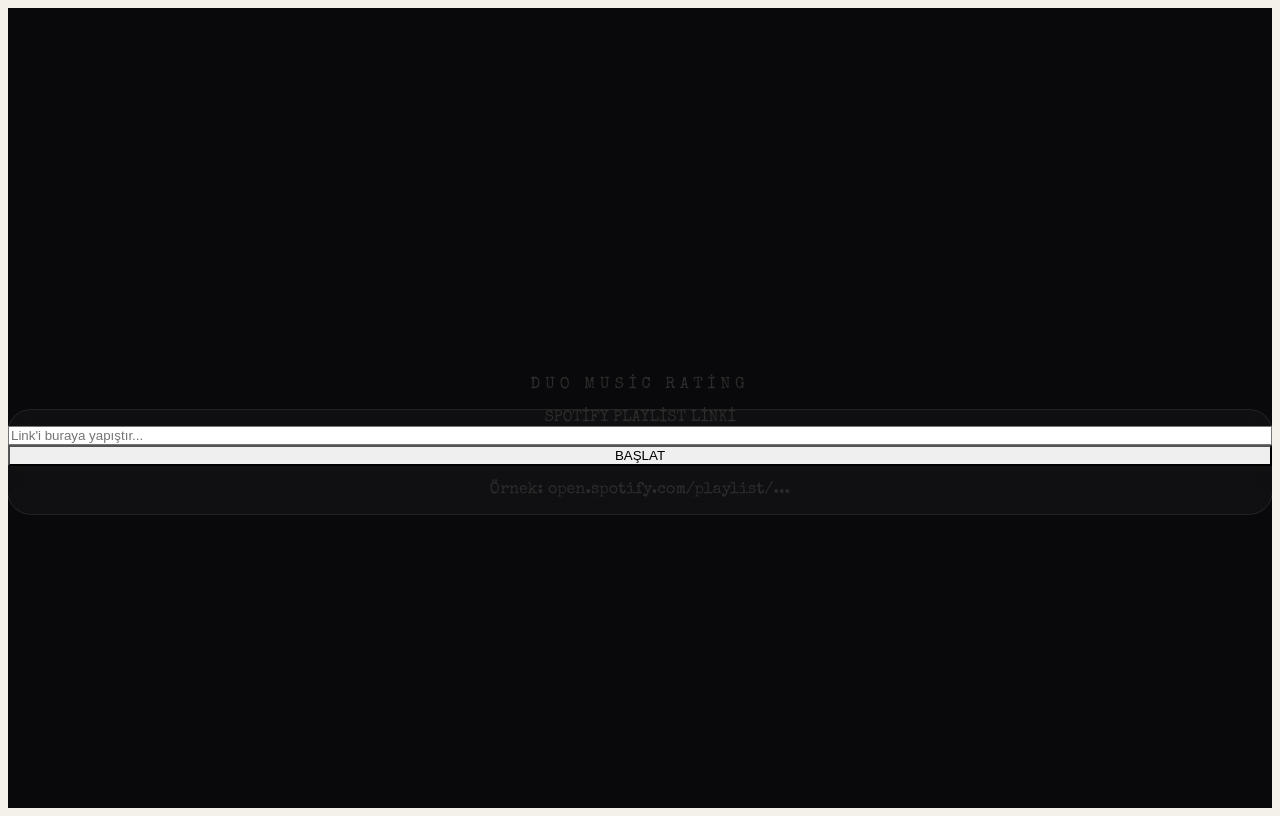
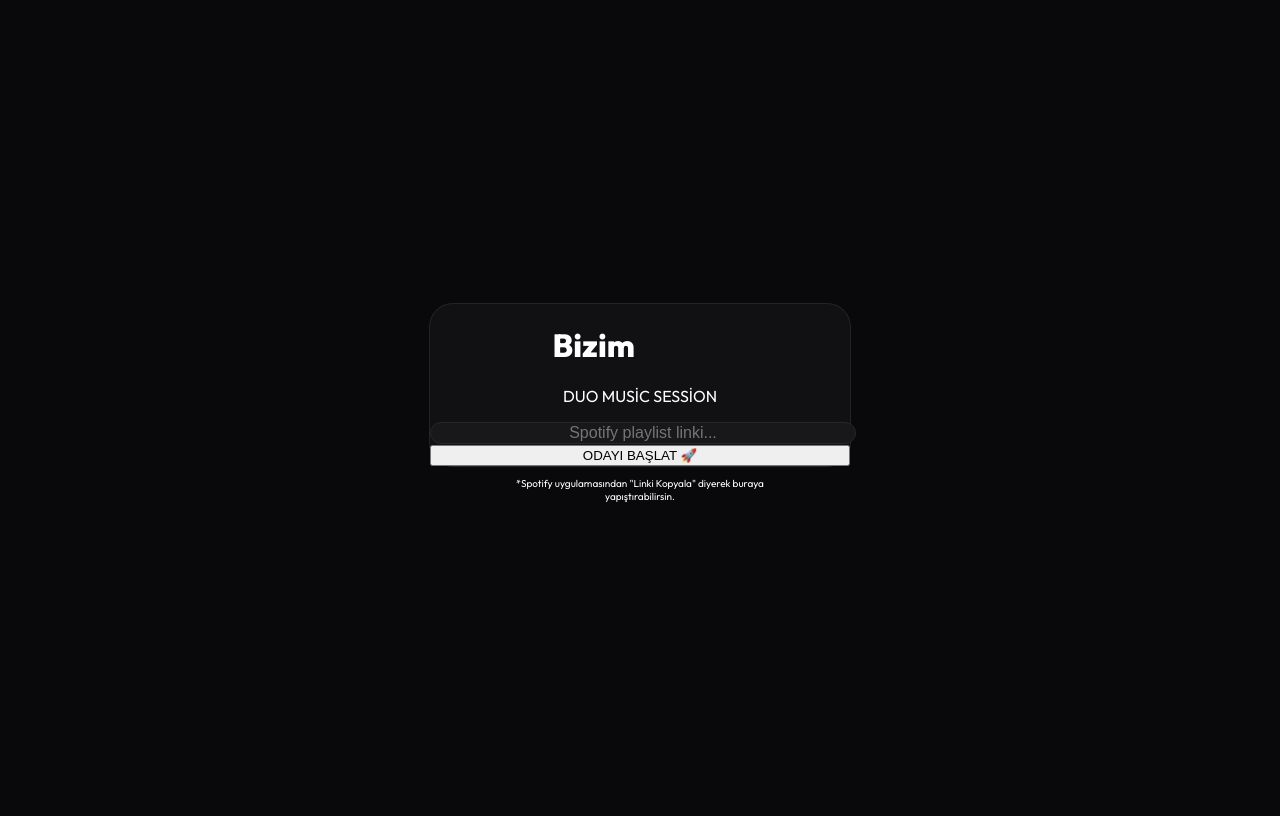
Before and after one commit to tugracoskun/our-mixtape, a Next.js app in the folder our-mixtape/: page / in a window 1280 px wide. Built offline with nearby package versions, Linux system fonts and the light colour scheme.

Commit message:
new design

```diff
--- a/our-mixtape/app/globals.css
+++ b/our-mixtape/app/globals.css
@@ -3,52 +3,69 @@
 @tailwind utilities;
 
 :root {
-  --background: #09090b; /* Çok koyu gri (neredeyse siyah) */
-  --foreground: #fafafa;
-  --accent: #f472b6; /* Cute Pink */
+  --bg-dark: #09090b;
+  --panel-bg: rgba(24, 24, 27, 0.6);
+  --accent-pink: #ec4899;
 }
 
 body {
-  background-color: var(--background);
-  color: var(--foreground);
-  font-family: system-ui, -apple-system, sans-serif; /* Modern sans-serif font */
+  background-color: var(--bg-dark);
+  color: #ffffff;
+  overflow-x: hidden; /* Yatay kaymayı engelle */
 }
 
-/* Glassmorphism Kutular */
-.glass-panel {
-  background: rgba(255, 255, 255, 0.03);
-  backdrop-filter: blur(10px);
+/* Modern Glass Panel */
+.glass-card {
+  background-color: var(--panel-bg);
+  backdrop-filter: blur(16px);
+  -webkit-backdrop-filter: blur(16px);
   border: 1px solid rgba(255, 255, 255, 0.08);
   border-radius: 24px;
 }
 
-/* Modern Slider Stili */
+/* Input Alanları */
+input[type="text"], textarea {
+  background-color: #18181b;
+  border: 1px solid #27272a;
+  color: white;
+  border-radius: 16px;
+  outline: none;
+  transition: all 0.3s ease;
+  font-size: 16px; /* Mobilde zoom yapmayı engeller */
+}
+
+input[type="text"]:focus, textarea:focus {
+  border-color: var(--accent-pink);
+  box-shadow: 0 0 0 4px rgba(236, 72, 153, 0.15);
+  background-color: #27272a;
+}
+
+/* Slider Özelleştirme */
 input[type=range] {
   -webkit-appearance: none;
-  width: 100%;
   background: transparent;
+  height: 24px; /* Tıklama alanı genişletildi */
+  cursor: pointer;
 }
 
 input[type=range]::-webkit-slider-track {
   width: 100%;
   height: 6px;
-  cursor: pointer;
-  background: #27272a;
+  background: #3f3f46;
   border-radius: 999px;
 }
 
 input[type=range]::-webkit-slider-thumb {
   -webkit-appearance: none;
-  height: 18px;
-  width: 18px;
+  height: 22px;
+  width: 22px;
   border-radius: 50%;
-  background: var(--accent);
-  cursor: pointer;
-  margin-top: -6px; /* Thumb'ı ortalamak için */
-  box-shadow: 0 0 10px rgba(244, 114, 182, 0.4);
-  transition: transform 0.1s;
+  background: var(--accent-pink);
+  margin-top: -8px;
+  box-shadow: 0 0 15px rgba(236, 72, 153, 0.6);
+  transition: transform 0.2s cubic-bezier(0.175, 0.885, 0.32, 1.275);
 }
 
 input[type=range]::-webkit-slider-thumb:hover {
-  transform: scale(1.2);
+  transform: scale(1.3);
 }
--- a/our-mixtape/app/layout.tsx
+++ b/our-mixtape/app/layout.tsx
@@ -1,17 +1,15 @@
 import type { Metadata } from "next";
-import { Special_Elite } from "next/font/google";
+import { Outfit } from "next/font/google"; // Modern, geometrik font
 import "./globals.css";
 
-// Retro Daktilo Fontu
-const retroFont = Special_Elite({
-  weight: "400",
+const modernFont = Outfit({
   subsets: ["latin"],
-  variable: "--font-retro"
+  weight: ["300", "400", "600", "800"]
 });
 
 export const metadata: Metadata = {
-  title: "Bizim Kaset",
-  description: "Spotify Playlist Rating",
+  title: "Bizim Kaset | Duo Session",
+  description: "Birlikte Müzik Puanlama",
 };
 
 export default function RootLayout({
@@ -21,7 +19,7 @@
 }>) {
   return (
     <html lang="tr">
-      <body className={`${retroFont.className} antialiased bg-[#f4f1ea] text-[#2c2c2c]`}>
+      <body className={`${modernFont.className} antialiased bg-[#09090b] text-white overflow-hidden`}>
         {children}
       </body>
     </html>
--- a/our-mixtape/app/page.tsx
+++ b/our-mixtape/app/page.tsx
@@ -1,159 +1,178 @@
 "use client";
 
-import { useState } from "react";
+import { useState, Suspense } from "react";
+import { useSearchParams, useRouter } from "next/navigation";
 
-export default function Home() {
+function HomeContent() {
+  const router = useRouter();
+  const searchParams = useSearchParams();
+
+  // --- ÖNEMLİ DEĞİŞİKLİK ---
+  // Artık 'activePlaylistId' için useState ve useEffect kullanmıyoruz.
+  // Direkt URL'den okuyoruz. Bu sayede sonsuz döngü hatası kökten çözülüyor.
+  const activePlaylistId = searchParams.get("playlist");
+
   const [inputUrl, setInputUrl] = useState("");
-  const [embedUrl, setEmbedUrl] = useState<string | null>(null);
+  const [ratings, setRatings] = useState({ lyrics: 5, beat: 5, vibe: 5 });
+  const [copied, setCopied] = useState(false);
 
-  // Puanlar
-  const [ratings, setRatings] = useState({ lyrics: 5, beat: 5, vibe: 5 });
-
-  // Linki Embed formatına çeviren fonksiyon
   const handleLoadPlaylist = () => {
-    if (!inputUrl.includes("spotify.com")) {
-      alert("Lütfen geçerli bir Spotify linki gir! 🎵");
+    let id = "";
+    if (inputUrl.includes("playlist/")) {
+      id = inputUrl.split("playlist/")[1].split("?")[0];
+    } else if (inputUrl.length > 5) {
+      id = inputUrl;
+    } else {
+      alert("Geçerli bir link değil!");
       return;
     }
-    const formattedUrl = inputUrl.replace("open.spotify.com/", "open.spotify.com/embed/");
-    setEmbedUrl(formattedUrl);
+    // State güncellemek yerine direkt URL'yi güncelliyoruz.
+    // Sayfa otomatik olarak "Playlist Modu"na geçecek.
+    router.push(`/?playlist=${id}`);
+  };
+
+  const copyInviteLink = () => {
+    const link = window.location.href;
+    navigator.clipboard.writeText(link);
+    setCopied(true);
+    setTimeout(() => setCopied(false), 2000);
+  };
+
+  // Çıkış yaparken sadece ana sayfaya yönlendiriyoruz
+  const handleExit = () => {
+    router.push("/");
   };
 
   return (
-    <main className="min-h-screen flex flex-col items-center justify-center p-4 md:p-8 relative overflow-hidden bg-[#09090b] font-sans">
+    <main className="min-h-screen bg-[#09090b] text-white flex flex-col items-center py-10 px-4 selection:bg-pink-500/30 overflow-x-hidden">
 
-      {/* --- ARKA PLAN EFEKTLERİ --- */}
-      <div className="fixed top-[-20%] left-[-10%] w-[600px] h-[600px] bg-purple-600/20 rounded-full blur-[120px] pointer-events-none mix-blend-screen"></div>
-      <div className="fixed bottom-[-20%] right-[-10%] w-[600px] h-[600px] bg-pink-600/20 rounded-full blur-[120px] pointer-events-none mix-blend-screen"></div>
+      {/* --- GİRİŞ EKRANI (URL'de playlist yoksa göster) --- */}
+      {!activePlaylistId && (
+        <div className="flex-1 w-full flex flex-col items-center justify-center">
 
-      {/* --- BAŞLIK --- */}
-      <header className="mb-10 z-10 text-center">
-        <h1 className="text-5xl md:text-6xl font-black tracking-tight bg-gradient-to-r from-white via-pink-200 to-purple-200 bg-clip-text text-transparent drop-shadow-sm">
-          Bizim Kaset
+          <div className="w-full max-w-[420px] glass-card p-8 md:p-10 relative shadow-2xl flex flex-col items-center text-center gap-8 animate-in fade-in zoom-in duration-500">
+
+            <div className="absolute top-1/2 left-1/2 -translate-x-1/2 -translate-y-1/2 w-[200px] h-[200px] bg-pink-500/20 rounded-full blur-[80px] -z-10 pointer-events-none"></div>
+
+            <div className="space-y-2">
+              <h1 className="text-4xl font-black tracking-tighter drop-shadow-lg">
+                Bizim <span className="text-transparent bg-clip-text bg-gradient-to-r from-pink-500 to-purple-500">Kaset</span>
               </h1>
-        <p className="text-zinc-500 text-xs md:text-sm mt-3 tracking-[0.3em] uppercase font-bold">
-          Duo Music Rating
+              <p className="text-zinc-400 text-xs font-medium uppercase tracking-widest">
+                Duo Music Session
               </p>
-      </header>
+            </div>
 
-      {/* --- GİRİŞ EKRANI (Link Yoksa) --- */}
-      {!embedUrl && (
-        <div className="glass-panel p-8 md:p-12 w-full max-w-xl text-center animate-in fade-in zoom-in duration-500 border border-white/10 shadow-2xl">
-          <label className="block text-zinc-300 text-sm font-bold mb-6 tracking-wide uppercase">
-            Spotify Playlist Linki
-          </label>
-
-          <div className="flex flex-col sm:flex-row gap-4">
+            <div className="w-full space-y-4">
               <input
                 type="text"
-              placeholder="Link'i buraya yapıştır..."
-              className="flex-1 bg-zinc-900/80 border border-zinc-700 rounded-2xl px-6 py-4 text-white focus:outline-none focus:border-pink-500 focus:ring-2 focus:ring-pink-500/20 transition-all placeholder-zinc-600"
+                placeholder="Spotify playlist linki..."
+                className="w-full px-4 py-4 text-center bg-black/40 border-white/10 focus:border-pink-500 placeholder:text-zinc-600 rounded-xl"
                 value={inputUrl}
                 onChange={(e) => setInputUrl(e.target.value)}
               />
 
-            {/* --- MODERN BUTON 1: AÇ --- */}
               <button
                 onClick={handleLoadPlaylist}
-              className="bg-gradient-to-r from-pink-500 to-purple-600 text-white px-8 py-4 rounded-2xl font-bold tracking-wider hover:shadow-[0_0_20px_rgba(236,72,153,0.6)] hover:scale-105 active:scale-95 transition-all duration-300"
+                className="w-full bg-white text-black font-bold py-4 rounded-xl shadow-lg hover:bg-pink-50 hover:scale-[1.02] active:scale-95 transition-all uppercase tracking-wider text-sm"
               >
-              BAŞLAT
+                Odayı Başlat 🚀
               </button>
             </div>
+          </div>
 
-          <p className="text-zinc-600 text-xs mt-6">
-            Örnek: open.spotify.com/playlist/...
+          <p className="mt-8 text-zinc-600 text-[10px] text-center max-w-[300px]">
+            {/* Tırnak işaretini &quot; ile düzelttik */}
+            *Spotify uygulamasından &quot;Linki Kopyala&quot; diyerek buraya yapıştırabilirsin.
           </p>
         </div>
       )}
 
-      {/* --- ANA EKRAN (Link Varsa) --- */}
-      {embedUrl && (
-        <div className="w-full max-w-7xl grid grid-cols-1 lg:grid-cols-12 gap-8 z-10 animate-in slide-in-from-bottom-8 duration-700">
+      {/* --- PLAYLIST EKRANI (URL'de playlist varsa göster) --- */}
+      {activePlaylistId && (
+        <div className="w-full max-w-[800px] flex flex-col gap-6 animate-in slide-in-from-bottom-4 duration-700">
 
-          {/* SOL: Spotify Embed Player (Genişlik: 7 birim) */}
-          <div className="lg:col-span-7 glass-panel p-2 h-[550px] lg:h-[650px] shadow-[0_20px_50px_rgba(0,0,0,0.5)] border border-white/5 bg-[#121212]">
+          {/* HEADER */}
+          <header className="glass-card h-16 px-6 flex items-center justify-between bg-[#09090b]/80 sticky top-4 z-50 shadow-xl">
+            <div className="flex items-center gap-2">
+               <span className="text-xl">💿</span>
+               <h1 className="text-lg font-bold tracking-tight hidden sm:block">Bizim Kaset</h1>
+            </div>
+
+            <div className="flex items-center gap-2">
+              <button
+                onClick={copyInviteLink}
+                className={`text-[10px] font-bold px-4 py-2 rounded-lg transition-all border border-white/10 ${
+                  copied ? "bg-green-500 text-black border-green-400" : "bg-zinc-800 hover:bg-zinc-700 text-white"
+                }`}
+              >
+                {copied ? "KOPYALANDI" : "🔗 DAVET"}
+              </button>
+              <button
+                onClick={handleExit}
+                className="text-[10px] font-bold px-4 py-2 rounded-lg bg-black/40 hover:bg-red-900/50 text-zinc-400 hover:text-white border border-white/5 transition-colors"
+              >
+                ÇIKIŞ
+              </button>
+            </div>
+          </header>
+
+          {/* PLAYER */}
+          <div className="glass-card p-2 shadow-2xl h-[450px]">
              <iframe
-              src={embedUrl}
+                src={`https://open.spotify.com/embed/playlist/${activePlaylistId}?utm_source=generator&theme=0`}
                 width="100%"
                 height="100%"
                 allow="autoplay; clipboard-write; encrypted-media; fullscreen; picture-in-picture"
                 loading="lazy"
-              className="rounded-2xl border-none"
+                className="rounded-xl border-none bg-[#121212]"
               ></iframe>
           </div>
 
-          {/* SAĞ: Puanlama Paneli (Genişlik: 5 birim) */}
-          <div className="lg:col-span-5 glass-panel p-6 md:p-8 flex flex-col h-full bg-zinc-900/40 border border-white/10 backdrop-blur-xl">
+          {/* PUANLAMA */}
+          <div className="glass-card p-6 md:p-8 relative overflow-hidden">
+            <div className="absolute top-0 left-0 w-full h-1 bg-gradient-to-r from-transparent via-pink-500 to-transparent opacity-30"></div>
 
-            <div className="flex justify-between items-center mb-8 pb-4 border-b border-white/10">
-              <h2 className="text-2xl font-bold text-white flex items-center gap-2">
-                Puanlama <span className="text-sm bg-pink-500/20 text-pink-300 px-2 py-1 rounded-md">#Canlı</span>
+            <div className="text-center mb-8">
+              <h2 className="text-xl font-bold inline-flex items-center gap-2">
+                Puanlama
+                <span className="w-1.5 h-1.5 rounded-full bg-pink-500 animate-pulse"></span>
               </h2>
-              <button
-                onClick={() => setEmbedUrl(null)}
-                className="text-xs font-bold text-zinc-500 hover:text-white transition-colors bg-zinc-800 hover:bg-zinc-700 px-3 py-1.5 rounded-lg"
-              >
-                ÇIKIŞ
-              </button>
             </div>
 
-            <div className="space-y-8 flex-1 overflow-y-auto pr-2 custom-scrollbar">
-              {/* Slider 1 */}
-              <div className="group">
-                <div className="flex justify-between text-sm font-bold mb-3">
-                  <span className="text-pink-400 group-hover:text-pink-300 transition-colors">SÖZLER 🎤</span>
-                  <span className="bg-zinc-800 text-white px-3 py-1 rounded-lg border border-zinc-700">{ratings.lyrics}/10</span>
+            <div className="grid grid-cols-1 md:grid-cols-2 gap-8 md:gap-12">
+
+              {/* Sliderlar */}
+              <div className="space-y-6">
+                 {['Lyrics 🎤', 'Beat 🥁', 'Vibe ✨'].map((label, idx) => {
+                   const key = label.split(' ')[0].toLowerCase() as keyof typeof ratings;
+                   return (
+                    <div key={idx} className="space-y-2">
+                      <div className="flex justify-between items-center text-xs font-bold text-zinc-400">
+                        <span>{label}</span>
+                        <span className="text-white">{ratings[key]}/10</span>
                       </div>
                       <input
                         type="range" min="1" max="10"
-                  className="w-full accent-pink-500"
-                  value={ratings.lyrics}
-                  onChange={(e) => setRatings({...ratings, lyrics: Number(e.target.value)})}
+                        value={ratings[key]}
+                        onChange={(e) => setRatings({...ratings, [key]: Number(e.target.value)})}
+                        className="w-full"
                       />
                     </div>
-
-              {/* Slider 2 */}
-              <div className="group">
-                <div className="flex justify-between text-sm font-bold mb-3">
-                  <span className="text-purple-400 group-hover:text-purple-300 transition-colors">RİTİM / BEAT 🥁</span>
-                  <span className="bg-zinc-800 text-white px-3 py-1 rounded-lg border border-zinc-700">{ratings.beat}/10</span>
-                </div>
-                <input
-                  type="range" min="1" max="10"
-                  className="w-full accent-purple-500"
-                  value={ratings.beat}
-                  onChange={(e) => setRatings({...ratings, beat: Number(e.target.value)})}
-                />
+                   )
+                })}
               </div>
 
-              {/* Slider 3 */}
-              <div className="group">
-                <div className="flex justify-between text-sm font-bold mb-3">
-                  <span className="text-yellow-400 group-hover:text-yellow-300 transition-colors">VIBE ✨</span>
-                  <span className="bg-zinc-800 text-white px-3 py-1 rounded-lg border border-zinc-700">{ratings.vibe}/10</span>
+              {/* Form */}
+              <div className="flex flex-col gap-4">
+                <textarea
+                    className="w-full h-full min-h-[120px] p-4 resize-none bg-black/20 border-white/5 focus:border-pink-500 rounded-xl placeholder:text-zinc-700 text-sm"
+                    placeholder="Yorumun nedir?"
+                  ></textarea>
+                <button className="w-full bg-white hover:bg-pink-50 text-black font-bold py-3 rounded-xl shadow-lg hover:shadow-[0_0_15px_rgba(236,72,153,0.3)] transition-all active:scale-95 text-sm uppercase tracking-wide">
+                  Gönder
+                </button>
               </div>
-                <input
-                  type="range" min="1" max="10"
-                  className="w-full accent-yellow-400"
-                  value={ratings.vibe}
-                  onChange={(e) => setRatings({...ratings, vibe: Number(e.target.value)})}
-                />
-              </div>
-
-              {/* Yorum */}
-              <textarea
-                className="w-full bg-zinc-950/50 border border-zinc-700 rounded-2xl p-4 text-sm focus:border-purple-500 focus:ring-1 focus:ring-purple-500/50 transition-all resize-none text-zinc-300 placeholder-zinc-600"
-                rows={3}
-                placeholder="Düşüncelerini buraya yaz..."
-              ></textarea>
-
-              {/* --- MODERN BUTON 2: KAYDET --- */}
-              <button className="w-full group relative bg-gradient-to-r from-pink-500 via-purple-500 to-indigo-500 bg-[length:200%_auto] hover:bg-right text-white py-4 rounded-2xl font-bold tracking-[0.2em] shadow-lg shadow-purple-500/20 hover:shadow-[0_0_30px_rgba(168,85,247,0.5)] hover:-translate-y-1 transition-all duration-500 ease-out">
-                <span className="relative z-10 flex items-center justify-center gap-2">
-                  KAYDET <span className="group-hover:rotate-12 transition-transform">💾</span>
-                </span>
-              </button>
 
             </div>
           </div>
@@ -163,3 +182,11 @@
     </main>
   );
 }
+
+export default function Home() {
+  return (
+    <Suspense fallback={<div className="h-screen w-full bg-black flex items-center justify-center">Yükleniyor...</div>}>
+      <HomeContent />
+    </Suspense>
+  );
+}
```
Lines whose indentation alone changed are shown as unchanged.
